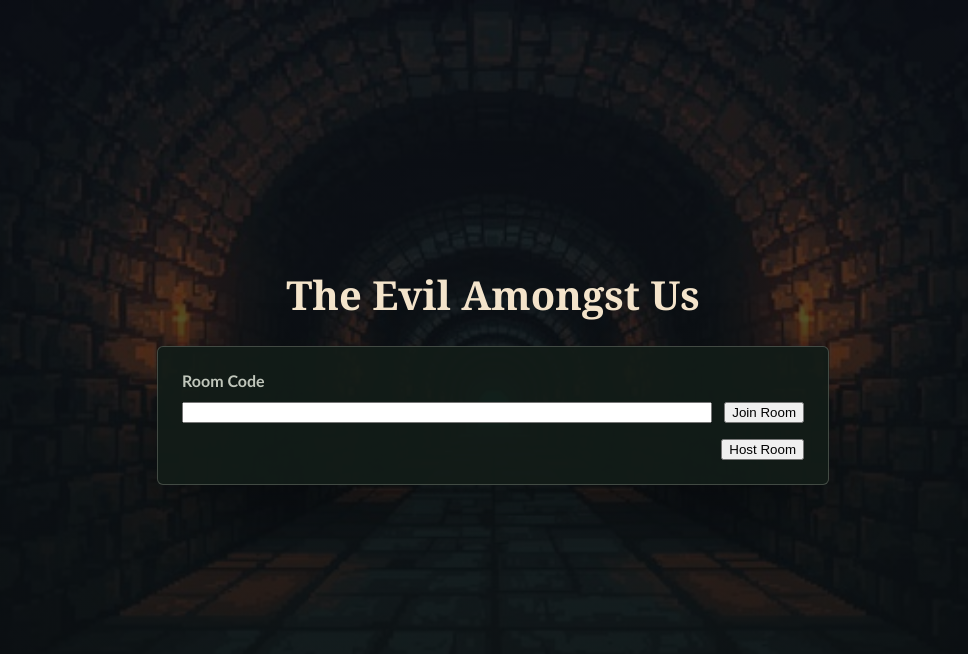
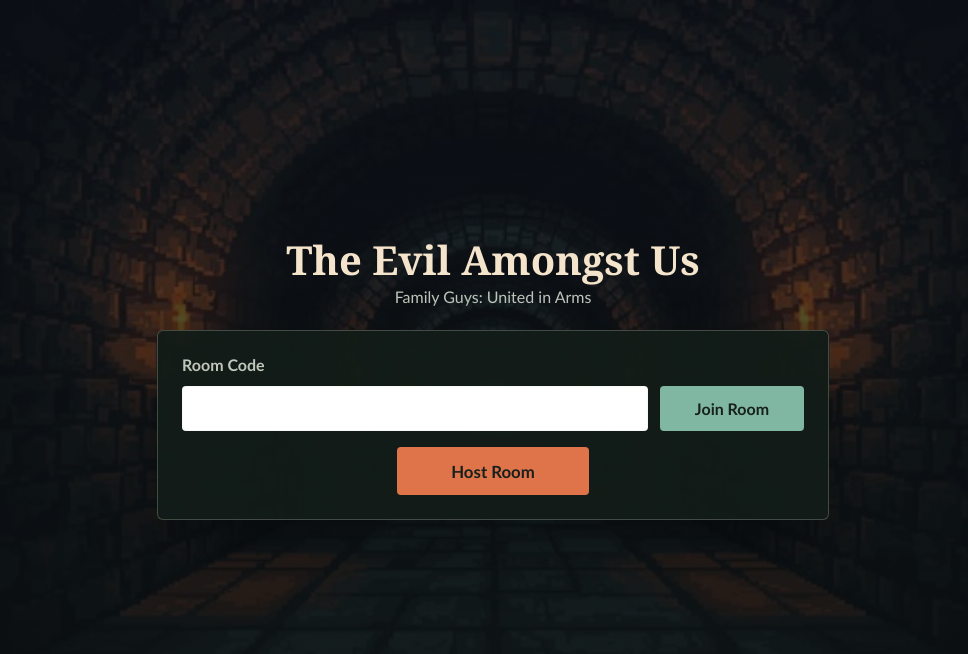
Before and after one commit to JOMaMe/CS-375-Project, a website: page app/public/index.html in a window 1280 px wide. Shown: the whole page, without its empty margins (147-1115 px from the left). Drawn offline with Linux system fonts and the light colour scheme.

Commit message:
Refactor HTML structure and enhance CSS styling for improved layout and readability

```diff
--- a/app/public/index.html
+++ b/app/public/index.html
@@ -11,10 +11,13 @@
 <body>
 
 <main>
+  <header class="title-block">
   <h1>The Evil Amongst Us</h1>
+  <p class="team-name">Family Guys: United in Arms</p>
+  </header>
 
   <div class="form">
-    <div>
+    <div class="join-room">
       <label for="code">Room Code</label>
       <input id="code" type="text" name="code">
       <button id="join">Join Room</button>
@@ -23,6 +26,7 @@
       <button id="host">Host Room</button>
     </div>
   </div>
+
   <div id="message" role="status"></div>
 
   <script src="index.js"></script>
--- a/app/public/style.css
+++ b/app/public/style.css
@@ -4,7 +4,9 @@
   --panel: rgba(19, 28, 24, 0.94);
   --line: rgba(220, 226, 207, 0.24);
   --ember: #df744b;
+  --ember-hover: #ed9679;
   --teal: #80b7a3;
+  --teal-hover: #a0cdbb;
 }
 
 * {
@@ -31,14 +33,25 @@ main {
   padding-block: 2rem;
 }
 
+/* Title */
+.title-block {
+  text-align: center;
+}
+
 h1 {
   margin: 0;
   color: #f4e4cb;
   font-family: Georgia, "Times New Roman", serif;
   font-size: 2.5rem;
-  text-align: center;
 }
 
+.team-name {
+  margin: 0;
+  color: var(--muted);
+  font-size: 1rem;
+}
+
+/* Room form and input */
 .form {
   display: grid;
   gap: 1rem;
@@ -49,43 +62,82 @@ h1 {
   box-shadow: 0 1.5rem 4rem rgba(0, 0, 0, 0.3);
 }
 
-.form > div {
-  margin: 0;
-}
-
-.form > div:first-child {
+.join-room {
   display: grid;
   grid-template-columns: minmax(0, 1fr) auto;
   gap: 0.75rem;
 }
 
-.form label {
+.join-room label {
   grid-column: 1 / -1;
   color: var(--muted);
   font-weight: bold;
 }
 
-.form > div:last-child {
-  display: flex;
-  justify-content: flex-end;
+#code {
+  width: 100%;
+  padding: 0.75rem;
+  border: 1px solid var(--line);
+  border-radius: 4px;
+  font: inherit;
 }
 
+/* Buttons */
+button {
+  border: 0;
+  border-radius: 4px;
+  color: #17201c;
+  font: inherit;
+  font-weight: bold;
+  cursor: pointer;
+  transition: background-color 0.3s ease, transform 0.3s ease;
+}
+
+#host {
+  display: block;
+  min-width: 12rem;
+  min-height: 3rem;
+  margin-inline: auto;
+  padding: 0.85rem 1.25rem;
+  background: var(--ember);
+  font-size: 1.05rem;
+}
+
+#host:hover {
+  background: var(--ember-hover);
+}
+
+#join {
+  min-width: 9rem;
+  min-height: 2rem;
+  justify-self: end;
+  background: var(--teal);
+}
+
+#join:hover {
+  background: var(--teal-hover);
+}
+
+button:focus-visible,
+#code:focus-visible {
+  outline: 3px solid var(--ink);
+  outline-offset: 3px;
+}
+
+/* Status message */
 #message {
   min-height: 1.5rem;
   color: var(--muted);
   text-align: center;
 }
 
+/* Narrow screens */
 @media (max-width: 34rem) {
-  h1 {
-    font-size: 2rem;
+  .join-room {
+    grid-template-columns: 1fr;
   }
 
-  .form {
-    padding: 1rem;
-  }
-
-  .form > div:first-child {
-    grid-template-columns: 1fr;
+  #join {
+    justify-self: start;
   }
 }
```
